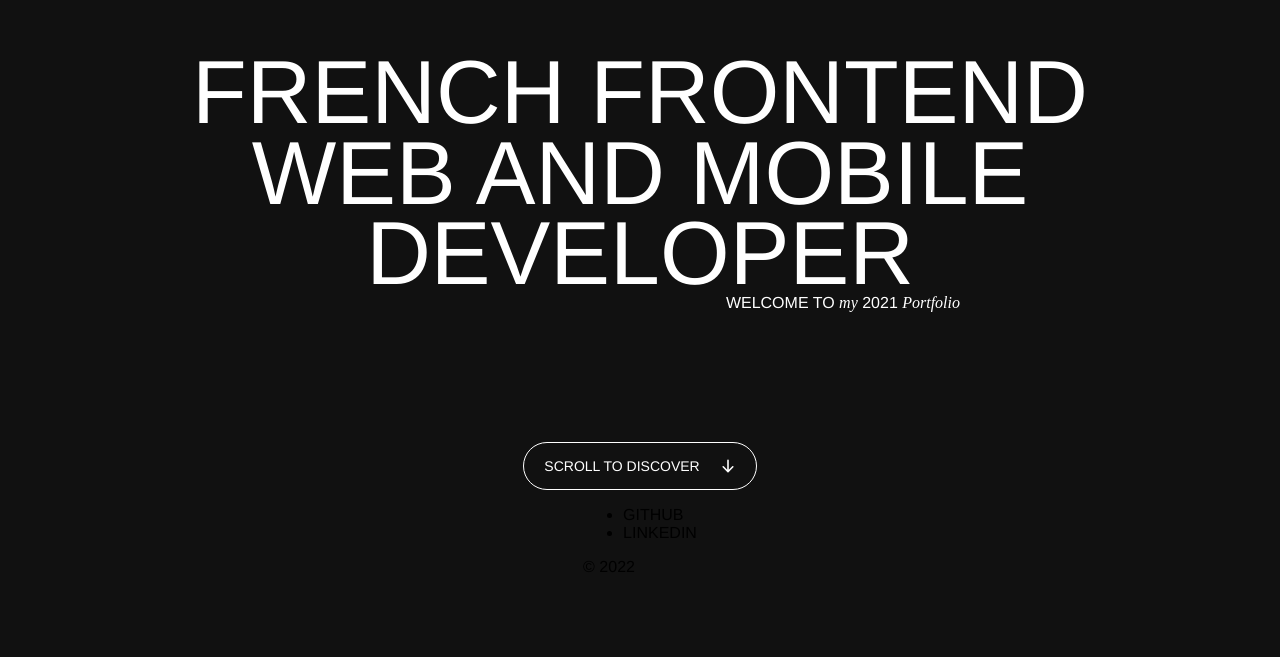
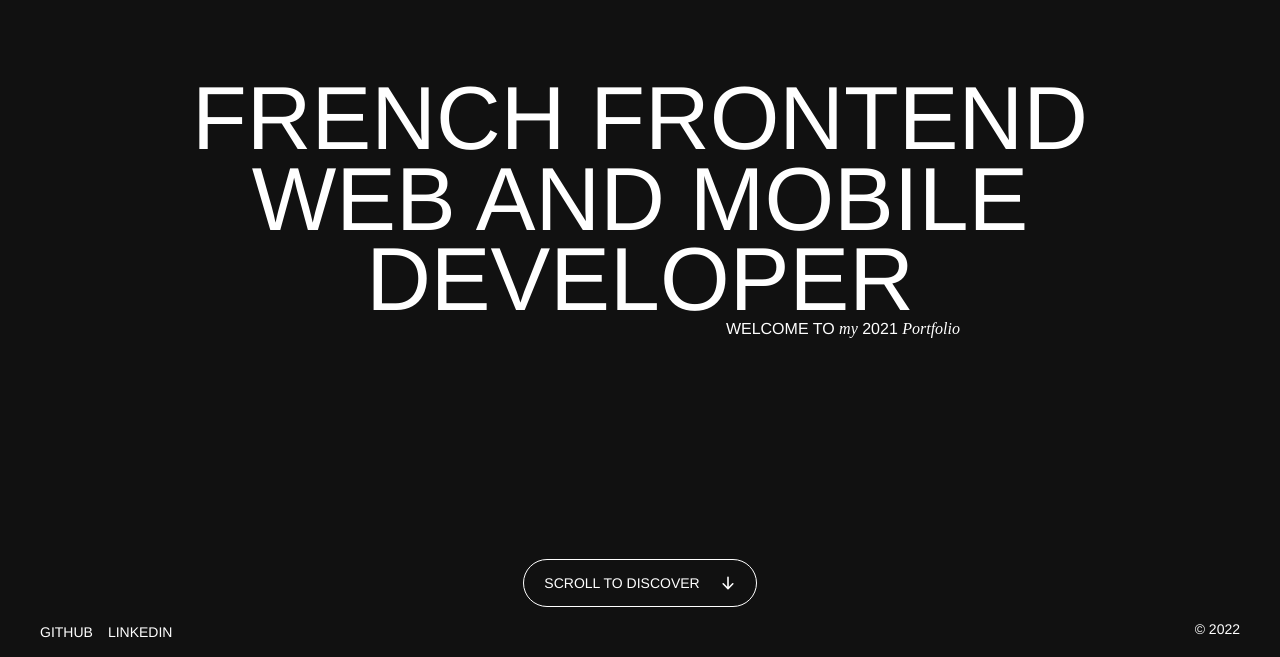
Before and after one commit to enzo-mourany/portfolio, a Next.js app: page /HomePage in a window 1280 px wide. Shown: the part 143-800 px from the top of the page. Built offline with nearby package versions, Linux system fonts and the light colour scheme.

Commit message:
style footer

```diff
--- a/styles/homepage.module.scss
+++ b/styles/homepage.module.scss
@@ -19,7 +19,7 @@
         align-items: center;
         flex-direction: column;
         width: 100%;
-        height: 65%;
+        height: 100%;
         @include mobile {
             height: 35%;
         }
@@ -56,6 +56,7 @@
         }
     }
     .scroll {
+        top: -100px;
         .box {
             display: flex;
             flex-direction: row;
@@ -81,4 +82,40 @@
 
         }
     }
+    footer {
+        display: flex;
+        flex-direction: row;
+        width: 100%;
+        .left {
+            display: flex;
+            justify-content: flex-start;
+            align-items: flex-start;
+            width: 50%;
+            .links {
+                display: flex;
+                flex-direction: row;
+                gap: 15px;
+                li { list-style-type: none;
+                    a {
+                        color: #fff;
+                        font-weight: lighter;
+                        font-size: 14px;
+                    }
+                }
+            }
+        }
+        .right {
+            display: flex;
+            justify-content: flex-end;
+            width: 50%;
+            .year {
+                margin-right: 40px;
+                p {
+                    color: #fff;
+                    font-weight: lighter;
+                    font-size: 14px;
+                }
+            }
+        }
+    }
 }
```
